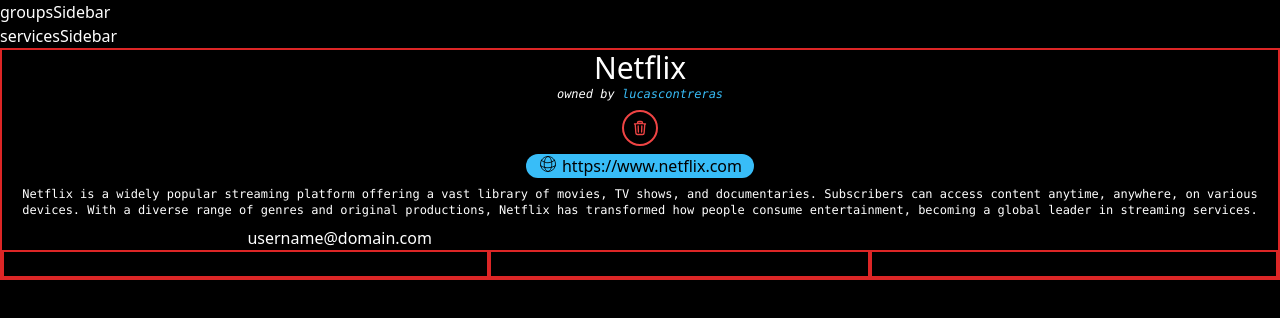
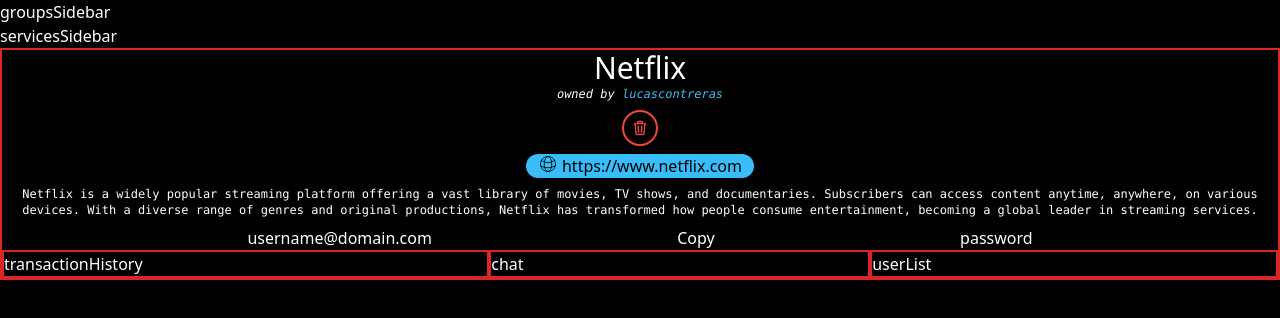
Before and after one commit to Expensieve/Expensieve, a React app: page / in a window 1280 px wide. Shown: the top 318 px of the page. Built offline with nearby package versions, Linux system fonts and the light colour scheme.

Commit message:
dark mode styling

```diff
--- a/App.tsx
+++ b/App.tsx
@@ -1,7 +1,7 @@
 import React from "react";
 import GroupsSidebar from "./src/front-end/components/groupsSidebar";
 import ServicesSidebar from "./src/front-end/components/servicesSidebar";
-import ServiceDashboard from "./src/front-end/components/ServiceDashboard";
+import ServiceDashboard from "./src/front-end/components/serviceDashboard";
 import './app.css';
 
 export default function App() {
@@ -12,4 +12,4 @@
       <ServiceDashboard />
     </>
   )
-}
+};
--- a/src/front-end/components/ServiceDashboard.tsx
+++ b/src/front-end/components/ServiceDashboard.tsx
@@ -104,8 +104,10 @@
         <h1 className="flex-auto text-center dark:text-white">
           {data.serviceUsername}
         </h1>
-        <button>Copy</button>
-        <h1 className="flex-auto text-center">
+        <button className="dark:text-white">
+          Copy
+        </button>
+        <h1 className="flex-auto text-center dark:text-white">
           {data.servicePassword}
         </h1>
       </div>
--- a/src/front-end/components/chat.tsx
+++ b/src/front-end/components/chat.tsx
@@ -2,7 +2,7 @@
 
 const Chat = () => {
   return (
-    <div className="border-2 border-red-600">
+    <div className="border-2 border-red-600 dark:text-white">
       chat
     </div>
   )
--- a/src/front-end/components/transactionHistory.tsx
+++ b/src/front-end/components/transactionHistory.tsx
@@ -2,7 +2,7 @@
 
 const TransactionHistory = () => {
   return (
-    <div className="border-2 border-red-600">
+    <div className="border-2 border-red-600 dark:text-white">
       transactionHistory
     </div>
   )
--- a/src/front-end/components/userList.tsx
+++ b/src/front-end/components/userList.tsx
@@ -2,7 +2,7 @@
 
 const UserList = () => {
   return (
-    <div className="border-2 border-red-600">
+    <div className="border-2 border-red-600 dark:text-white">
       userList
     </div>
   )
```
